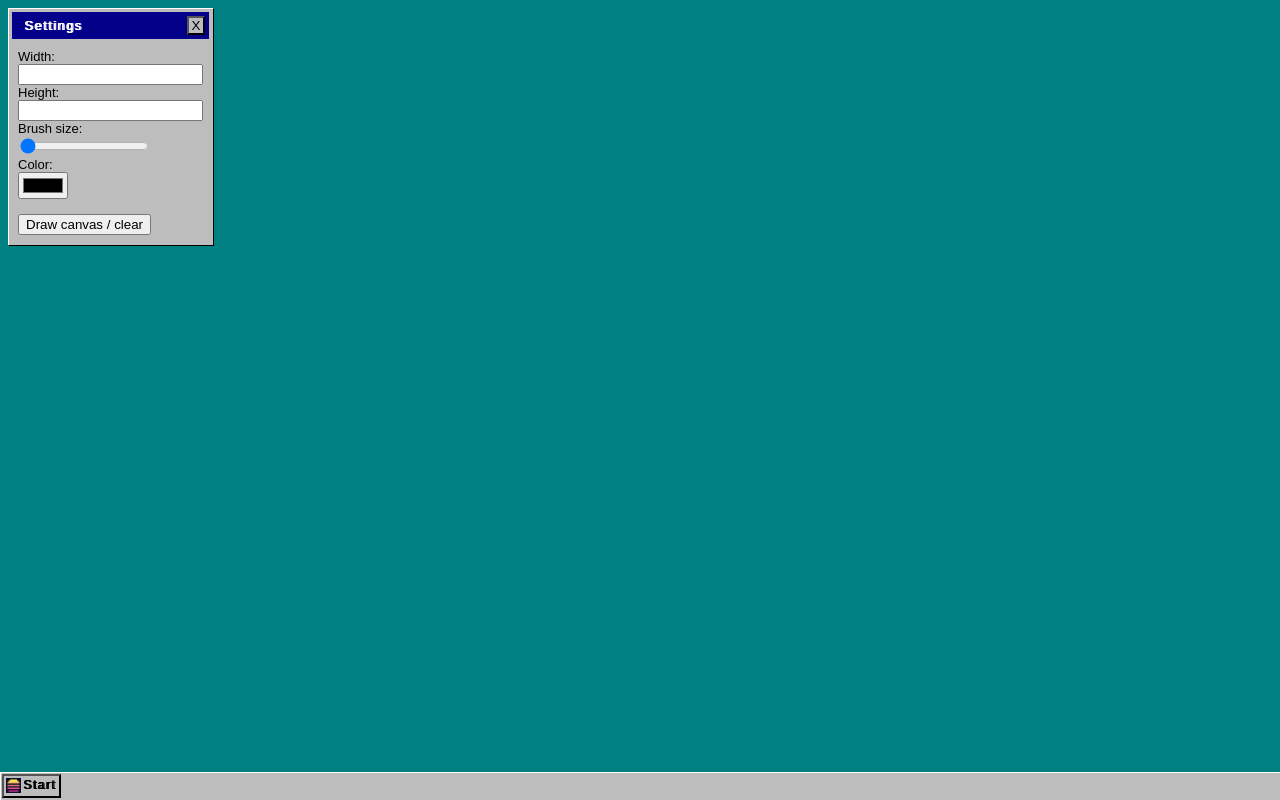
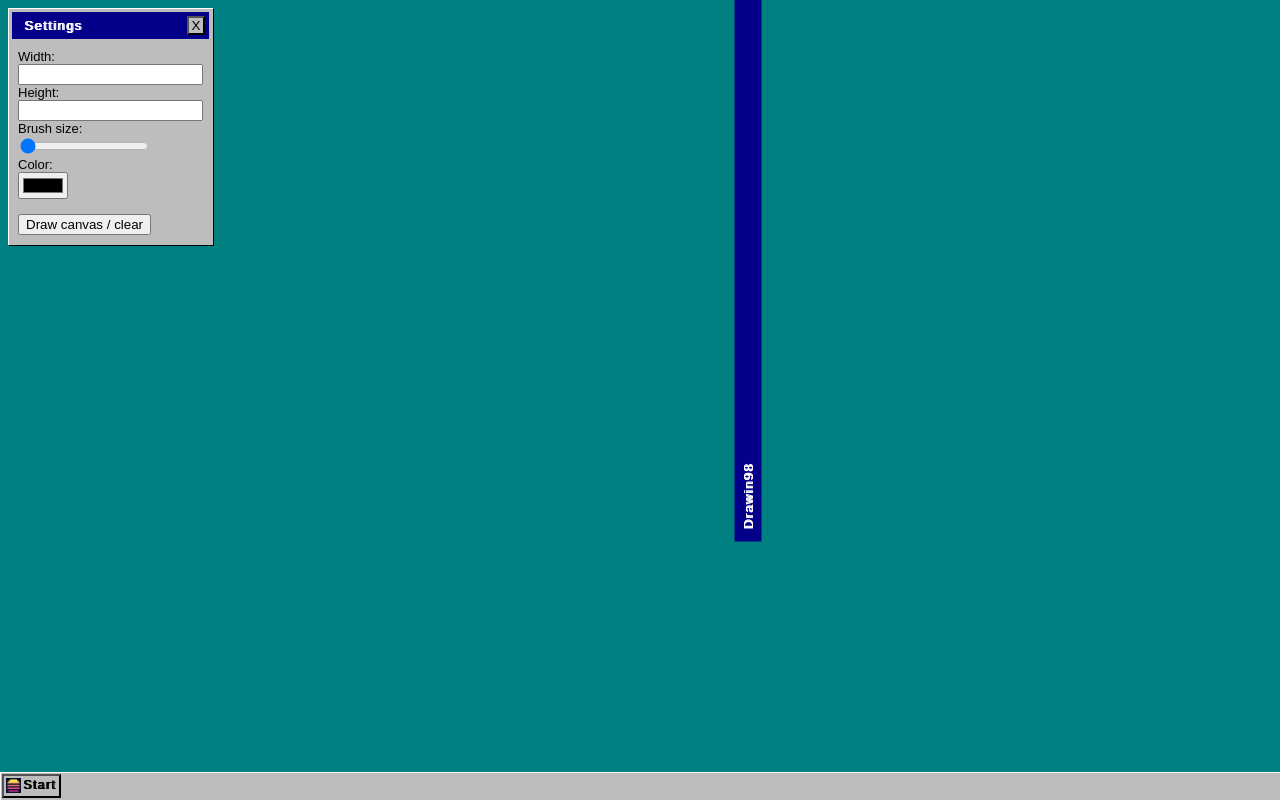
Before and after one commit to err-503/drawin98, a plain HTML site: page index.html in a window 1280 px wide. Drawn offline with Linux system fonts and the light colour scheme.

Commit message:
Start menu

```diff
--- a/css/styles.css
+++ b/css/styles.css
@@ -9,6 +9,9 @@ body{
     display: flex;
     background-color: #04008a;
     position: relative;
+}
+.winheader#style{
+    transform: rotate(270deg);
 }
 .selbox{
     font-family: sans-serif;
--- a/index.html
+++ b/index.html
@@ -31,8 +31,10 @@
     </div>
     <canvas id="canvas"></canvas>
 </div>
-<div class="spp">
-
+<div class="sm">
+    <div class="winheader" id="style">
+        <span class="headtext">Drawin98</span>
+    </div>
 </div>
 <div class="footer">
     <button class="start">
```
